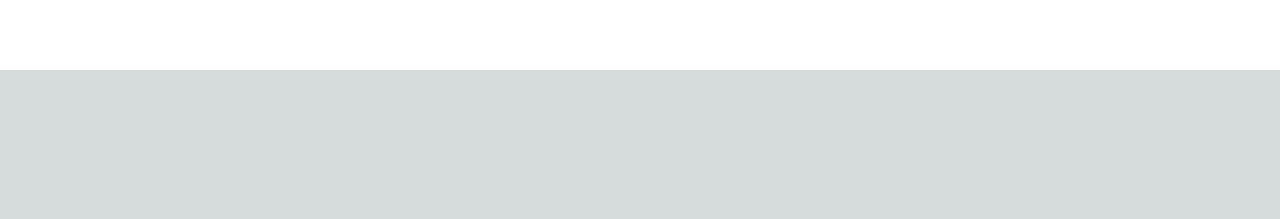
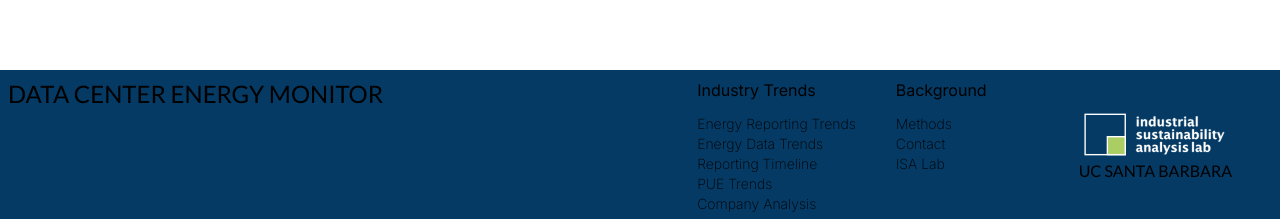
Before and after one commit to isaiahgarcia/data-center-energy-monitor, a Next.js app: page / in a window 1280 px wide. Shown: the part 1056-1275 px from the top of the page. Before the commit the page ends 1126 px from the top, so only its background shows below. Built offline with nearby package versions, Linux system fonts and the light colour scheme.

Commit message:
ig - footer done

```diff
--- a/app/layout.tsx
+++ b/app/layout.tsx
@@ -2,6 +2,7 @@ import type { Metadata } from "next";
 import { Inter, Newsreader } from "next/font/google";
 import "./globals.css";
 import Header from "@/components/Header";
+import Footer from "@/components/Footer";
 
 const inter = Inter({ subsets: ["latin"] });
 
@@ -22,6 +23,7 @@ export default function RootLayout({
       <body className={newsreader.className}>
         <Header />
         {children}
+        <Footer />
       </body>
     </html>
   );
--- /dev/null
+++ b/components/Footer.tsx
@@ -0,0 +1,53 @@
+"use client";
+
+import { Inter, Lato } from "next/font/google";
+import Image from "next/image";
+
+const inter = Inter({ subsets: ["latin"] });
+const lato = Lato({
+    weight: "400",
+    subsets: ["latin"]
+});
+
+const Footer = () => {
+    return (
+        <div className="bg-footer h-[150px]">
+            <div className="flex flex-row">
+                <div className="basis-5/6 flex flex-row items-start justify-between pt-2 pl-2 pb-2 pr-20">
+                    <h1 className={`${lato.className} text-2xl`}>DATA CENTER ENERGY MONITOR</h1>
+                    <div className={`${inter.className} flex flex-row space-x-10`}>
+                        <div className="flex flex-col space-y-3">
+                            <h1>Industry Trends</h1>
+                            <div className="font-extralight text-sm">
+                                <p>Energy Reporting Trends</p>
+                                <p>Energy Data Trends</p>
+                                <p>Reporting Timeline</p>
+                                <p>PUE Trends</p>
+                                <p>Company Analysis</p>
+                            </div>
+                        </div>
+                        <div className="flex flex-col space-y-3">
+                            <h1>Background</h1>
+                            <div className="font-extralight text-sm">
+                                <p>Methods</p>
+                                <p>Contact</p>
+                                <p>ISA Lab</p>
+                            </div>
+                        </div>
+                    </div>
+                </div>
+                <div className="basis-1/6 pt-10 pl-10 pl-3 pb-3">
+                    <Image
+                        src="/images/isalab-logo.svg"
+                        width={150}
+                        height={150}
+                        alt="Image"
+                    />
+                    <h1 className={`${lato.className} text-md`}>UC SANTA BARBARA</h1>
+                </div>
+            </div>
+        </div>
+    );
+};
+
+export default Footer;
--- a/tailwind.config.ts
+++ b/tailwind.config.ts
@@ -16,6 +16,7 @@ const config: Config = {
       colors: {
         primary: "#064374",
         secondary: "#469CDA",
+        footer: "#043A64",
       }
     },
   },
```
